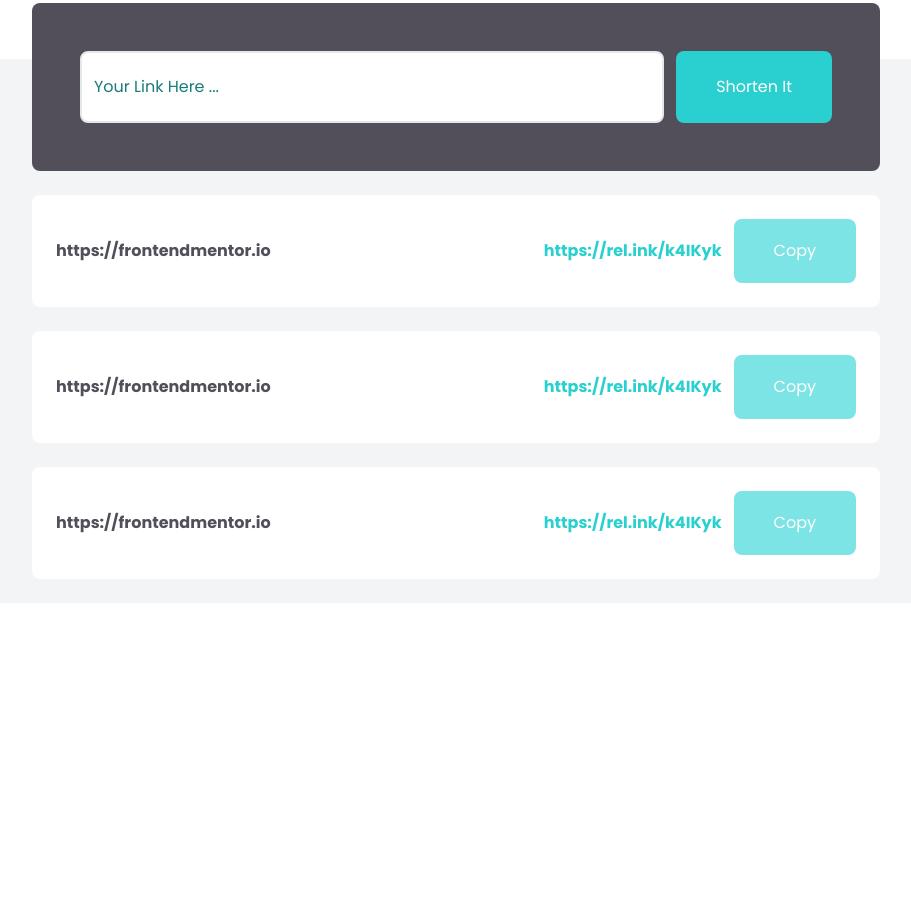
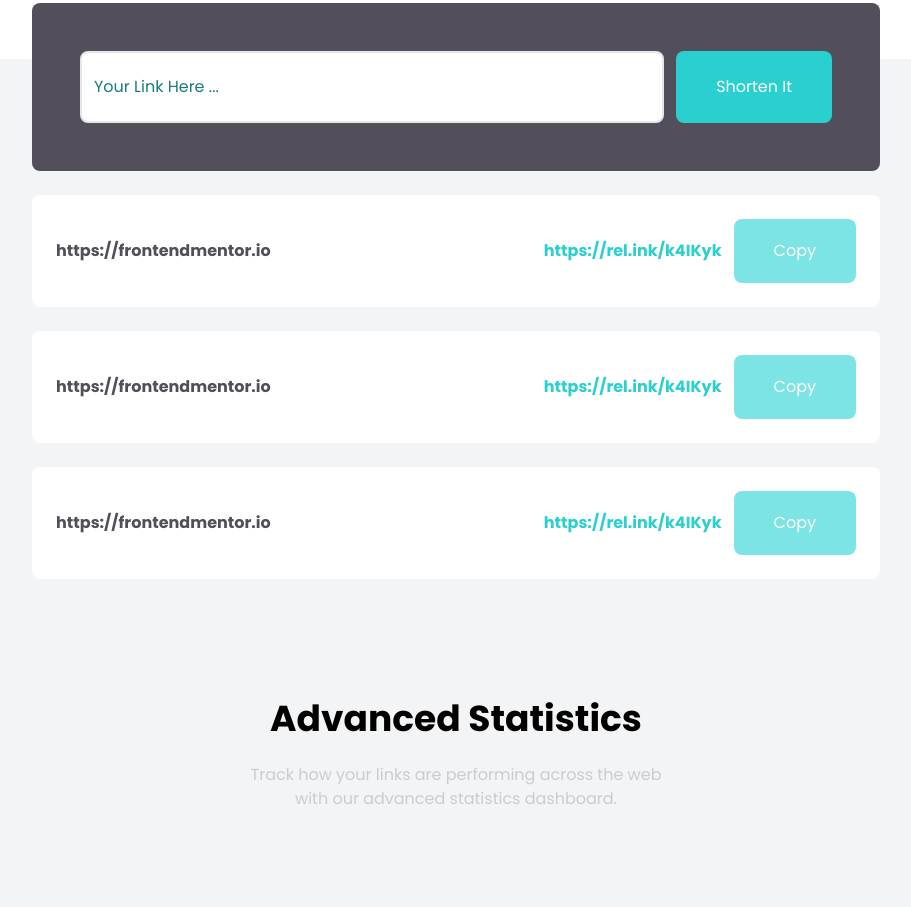
Before and after one commit to Hamzeh01/Shortly, a website: page index.html in a window 1280 px wide. Shown: the part 717-1624 px from the top of the page, without its empty margins (184-1095 px from the left). Before the commit the page ends 1320 px from the top, so only its background shows below. Drawn offline with Linux system fonts and the light colour scheme.

Commit message:
Add stats section

```diff
--- a/index.html
+++ b/index.html
@@ -199,5 +199,15 @@
       </div>
     </section>
     <!-- shorten section: end -->
+
+    <section id="stats" class="py-24 bg-gray-100">
+      <div class="container px-3 mx-auto">
+        <h2 class="mb-6 text-4xl font-bold text-center">Advanced Statistics</h2>
+        <p class="max-w-xs mx-auto text-center text-text-dark md:max-w-md">
+          Track how your links are performing across the web with our advanced
+          statistics dashboard.
+        </p>
+      </div>
+    </section>
   </body>
 </html>
```
Also changed, not shown: css/style.css.
